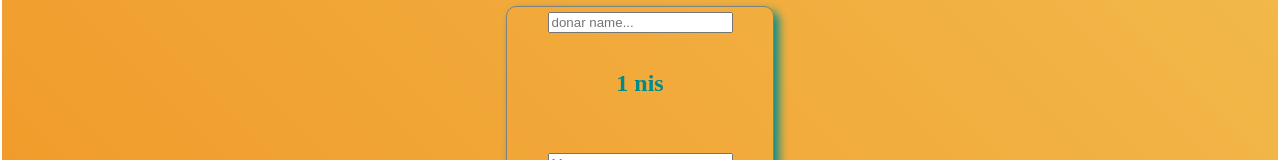
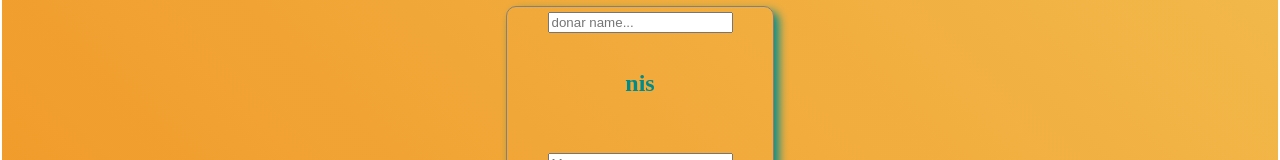
Before and after one commit to zeev-mindali/class-89, a React (Create React App) app in the folder react/my_donation/: page /info/1 in a window 1280 px wide. Shown: the part 216-376 px from the top of the page. Built offline with nearby package versions, Linux system fonts and the light colour scheme.

Commit message:
donation sum fix

```diff
--- a/react/my_donation/src/Components/Pages/DonationInfo/DonationInfo.tsx
+++ b/react/my_donation/src/Components/Pages/DonationInfo/DonationInfo.tsx
@@ -5,8 +5,8 @@ import "./DonationInfo.css";
 function DonationInfo(): JSX.Element {
   const navigate = useNavigate();
   const params = useParams();
-  const mySum = +(params.sum || 0);
-  const [sum, setSum] = useState(mySum);
+  const userDonation = +(params.donationSum || 0);
+  const [sum, setSum] = useState(userDonation);
   const [donar, setDonar] = useState("");
   const [memo, setMemo] = useState("");
 
--- a/react/my_donation/src/Components/Routes/MainRoute/MainRoute.tsx
+++ b/react/my_donation/src/Components/Routes/MainRoute/MainRoute.tsx
@@ -15,7 +15,7 @@ function MainRoute(): JSX.Element {
       <Routes>
         <Route path="/about" element={<AboutUs />} />
         <Route path="/add" element={<AddDonation />} />
-        <Route path="/info/:sum" element={<DonationInfo />} />
+        <Route path="/info/:donationSum" element={<DonationInfo />} />
         <Route path="/list" element={<DonationList />} />
         <Route path="/thanks" element={<ThankYou />} />
         <Route path="/" element={<MainPage />} />
```
